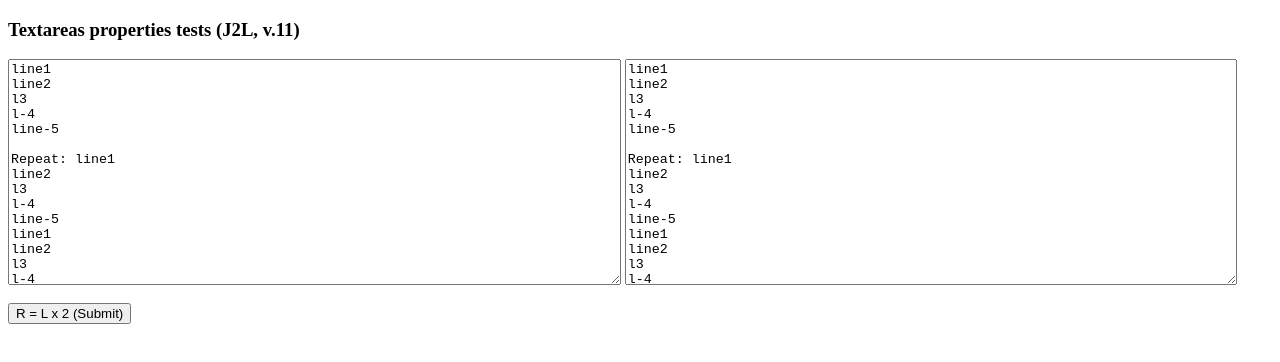
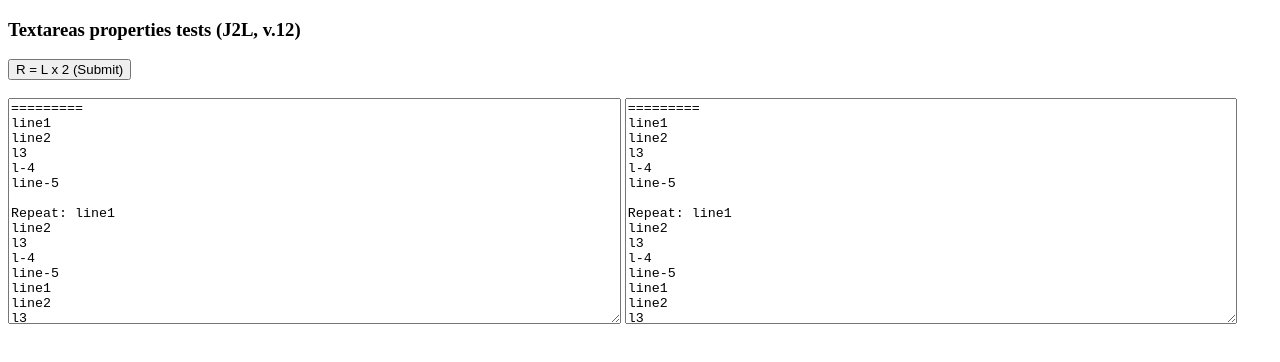
Before and after one commit to MaixEqu/react-ts-snips, a React (Create React App) app: page / in a window 1280 px wide. Shown: the top 362 px of the page. Built offline with nearby package versions, Linux system fonts and the light colour scheme.

Commit message:
Textareas properties tests (J2L, v.12), almost done

```diff
--- a/src/App.tsx
+++ b/src/App.tsx
@@ -1,4 +1,6 @@
 import * as React from "react";
+
+const sVerInfo = "Textareas properties tests (J2L, v.12)"
 
 interface IProps {}
 interface IState {
@@ -23,7 +25,7 @@ export class Main extends React.Component {
   state: IState;
   constructor(props: IProps) {
     super(props)
-    const sFill = this.taText.repeat(4)
+    const sFill = "=========\n" + this.taText.repeat(8)
     this.state = {
       text_from: sFill,
       text_res: sFill,
@@ -51,18 +53,34 @@ export class Main extends React.Component {
   };
   handleOnClick = (e: any) => {
     e.target.style.height = 'inherit';
-    e.target.style.height = `${e.target.scrollHeight}px`;
-    if (this.textInput_res.current) {
-      this.textInput_res.current.cols = 60
-      this.textInput_res.current.scrollTop += 20
+    e.target.style.height = e.target.scrollHeight + "px";
+    if (this.textInput_from.current && this.textInput_res.current) {
+      console.log(this.textInput_res.current.style);
+      this._autoResize();
+      // this.textInput_from.current.style.height = 'inherit';
+      // this.textInput_from.current.style.height = '120px';
+      // this.textInput_res.current.style.height = 'inherit';
+      // this.textInput_res.current.style.height = '120px';
     } else {
       console.log('Now no "this.textInput_r.current"')
     }
   }
-  handleTextChange(e: React.ChangeEvent<HTMLTextAreaElement>) {
+  _autoResize = () => {
+    if (this.textInput_from.current && this.textInput_res.current) {
+      const nScrollHeight = this.textInput_from.current.scrollHeight;
+      console.log(nScrollHeight);
+
+      this.textInput_from.current.style.height = 'inherit';
+      this.textInput_from.current.style.height = nScrollHeight + 'px';
+      this.textInput_res.current.style.height = 'inherit';
+      this.textInput_res.current.style.height = nScrollHeight + 'px';
+    }
+  }
+  handleTextChange = () => {
+    this._autoResize();
     //this.setState({text_s: e.target.value});
-    e.target.style.height = 'inherit';
-    e.target.style.height = `${e.target.scrollHeight}px`;
+    // e.target.style.height = 'inherit';
+    // e.target.style.height = `${e.target.scrollHeight}px`;
   }
   handleOnScroll_from = () => {
     if (this.textInput_from.current) {
@@ -88,9 +106,12 @@ export class Main extends React.Component {
     };
     return (
       <div>
-        <h3>Textareas properties tests (J2L, v.11)<br /></h3>
+        <h3>{sVerInfo}</h3>
         <form onSubmit={this.handleSubmit}>
-        <textarea
+          <button>R = L x 2 (Submit)</button>
+          <br />
+          <br />
+          <textarea
             className="halfsize"
             style={taStyle}
             id="ta-from"
@@ -109,9 +130,6 @@ export class Main extends React.Component {
             ref={this.textInput_res}
             readOnly={true}
           />
-          <br />
-          <br />
-          <button>R = L x 2 (Submit)</button>
         </form>
       </div>
     );
```
